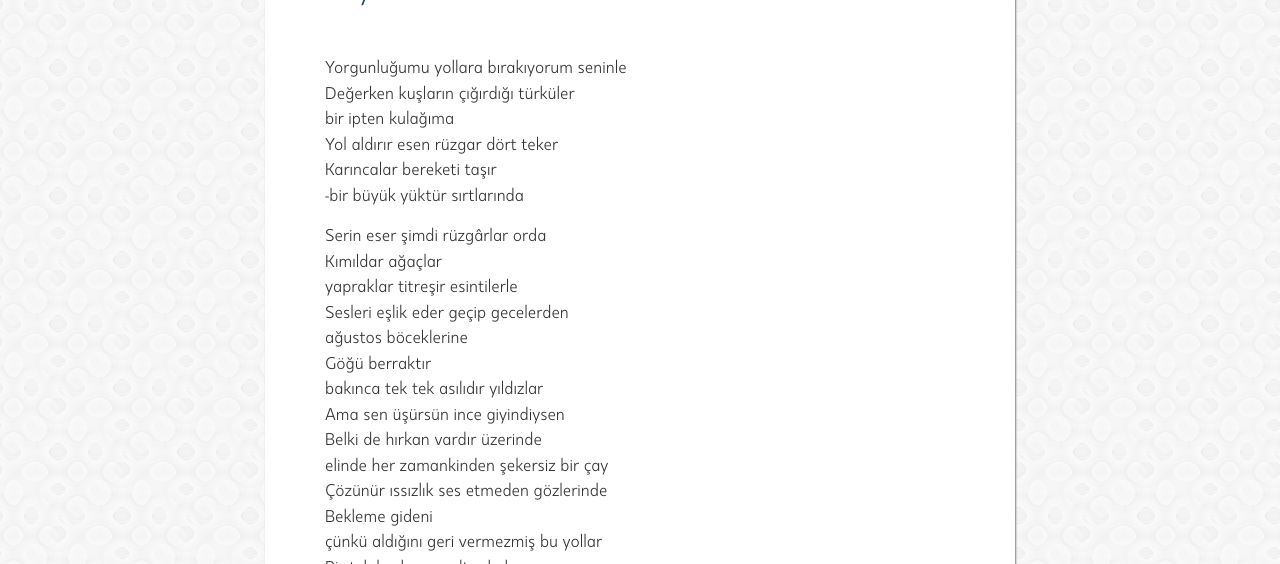
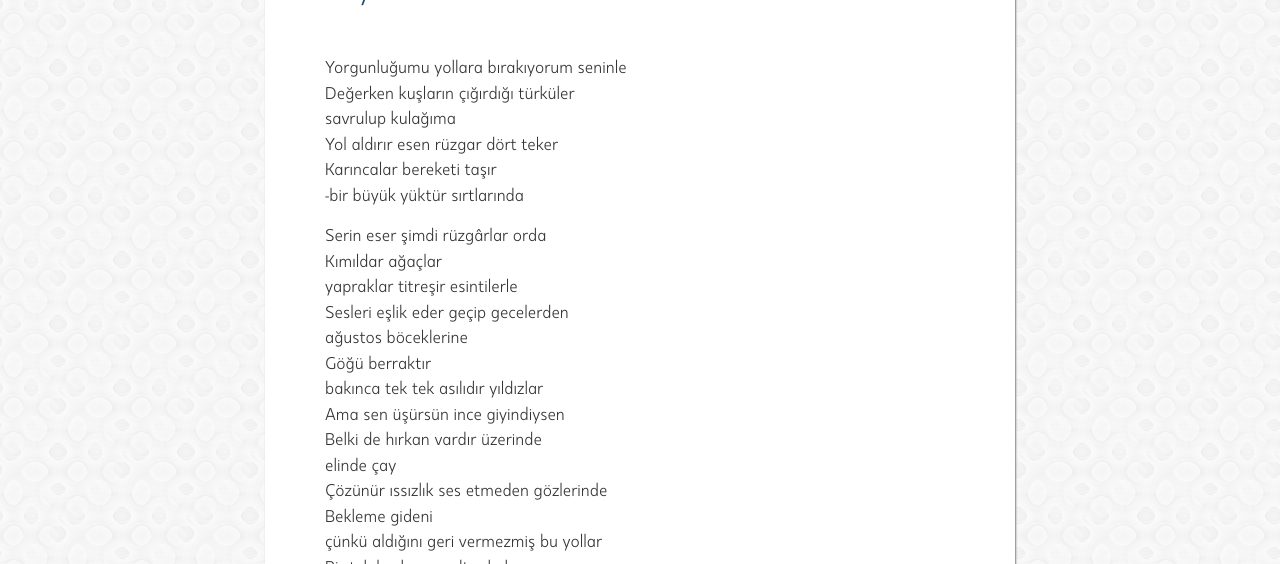
Before and after one commit to muhammedaydogdu/muhammedaydogdu.github.io, a Jekyll site: the page built from _posts/2018-09-07-payiz.md, in a window 1280 px wide. Shown: the part 374-938 px from the top of the page. Built offline with Jekyll 4.4.1, drawn with Linux system fonts in a browser that asks for light colours; some web fonts are replaced.

Commit message:
Update 2018-09-07-payiz.md

```diff
--- a/_posts/2018-09-07-payiz.md
+++ b/_posts/2018-09-07-payiz.md
@@ -11,7 +11,7 @@ image: payiz.jpg
 
 Yorgunluğumu yollara bırakıyorum seninle
 Değerken kuşların çığırdığı türküler
-bir ipten kulağıma
+savrulup kulağıma
 Yol aldırır esen rüzgar dört teker
 Karıncalar bereketi taşır
 -bir büyük yüktür sırtlarında
@@ -25,7 +25,7 @@ Göğü berraktır
 bakınca tek tek asılıdır yıldızlar
 Ama sen üşürsün ince giyindiysen
 Belki de hırkan vardır üzerinde
-elinde her zamankinden şekersiz bir çay
+elinde çay
 Çözünür ıssızlık ses etmeden gözlerinde
 Bekleme gideni
 çünkü aldığını geri vermezmiş bu yollar
```
